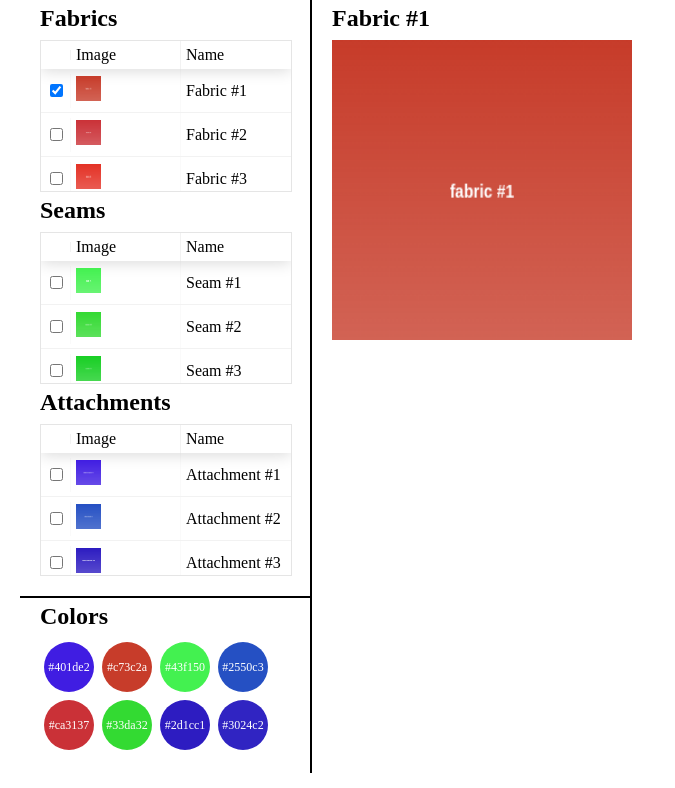
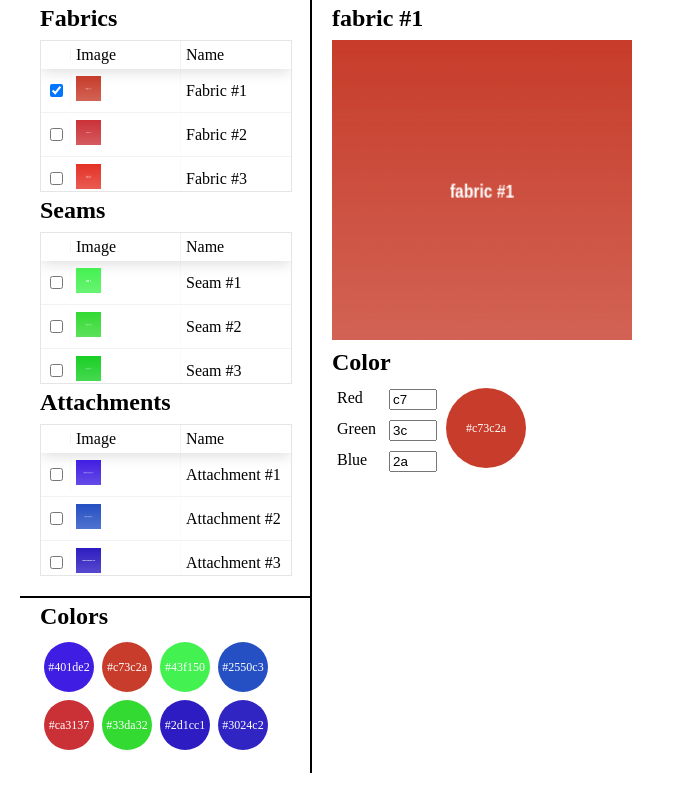
Before and after one commit to michael5891/react-webpack-babel-less, a React app: page / in a window 1280 px wide. Both pictures are taken after a click on the element 56 px from the left and 90 px from the top of the page. Shown: the top 788 px of the page, without its empty margins (0-675 px from the left). Built offline with nearby package versions, Linux system fonts and the light colour scheme.

Commit message:
Single record color input Use lodash for optimized unique by filter

```diff
--- a/package.json
+++ b/package.json
@@ -33,6 +33,7 @@
   },
   "dependencies": {
     "less": "^3.9.0",
+    "lodash": "^4.17.15",
     "react-table": "^6.10.0"
   },
   "husky": {
--- a/src/components/App.js
+++ b/src/components/App.js
@@ -9,6 +9,14 @@ function getData(startIndex=0) {
     MATERIALS.getList(startIndex, resolve)
   })
 }
+
+/* TODO:
+1) add styled layout system
+2) typescript?
+3) Redux?
+4) pureComponents?
+5) lodash?
+*/
 
 class App extends Component {
 
@@ -25,6 +33,9 @@ class App extends Component {
 
   async componentDidMount() {
     const data = await getData();
+
+    // Convert int to hex rgb
+    data.map((record) => record.colorRGB = `#${record.color.toString(16)}`);
 
     console.log('Data:', data);
 
--- a/src/components/details_container/single_record/single_record.js
+++ b/src/components/details_container/single_record/single_record.js
@@ -1,19 +1,49 @@
 import React from 'react'
 import './single_record.less';
+import { MaterialColor } from '../../material_palate/palate';
 
-const RecordHeader = ({ record }) => {
-  return <h2 className={'materialNaming'}>{ record.name }</h2>;
+const RecordImg = ({ src }) => {
+  return <img src={src} width="300" height="300"/>;
 }
 
-const RecordImg = ({ record }) => {
-  return <img src={record.imgSrc} width="300" height="300"/>;
-}
+const KeyValueInput = ({ name, value, onChange }) => {
+  return (
+    <div className={'keyValueInput'}>
+      <label htmlFor={name}>{name}</label>
+      <input name={name} type="text" value={value} onChange={onChange}/>
+    </div>
+  );
+};
+
+const RgbInput = ({ color }) => {
+  const rgb = color.match(/(?<=.{1}).{1,2}/g);
+  return (
+    <div className={'rgbInput'}>
+      <KeyValueInput name={'Red'} value={rgb[0]} />
+      <KeyValueInput name={'Green'} value={rgb[1]} />
+      <KeyValueInput name={'Blue'} value={rgb[2]} />
+    </div>
+  );
+};
+
+const ColorInput = ({ color }) => {
+  return (
+    <>
+      <h2>Color</h2>
+      <div className={'colorInput'}>
+        <RgbInput color={color}/>
+        <MaterialColor className={'test'} color={color} size={'large'}/>
+      </div>
+    </>
+  );
+};
 
 export const SingleRecordDetails = ({ record }) => {
   return (
-    <div>
-      <RecordHeader record={ record }/>
-      <RecordImg record={ record }/>
-    </div>
+    <>
+      <h2>{ record.name }</h2>
+      <RecordImg src={ record.imgSrc }/>
+      <ColorInput color={ record.colorRGB }/>
+    </>
   );
 };
--- a/src/components/details_container/single_record/single_record.less
+++ b/src/components/details_container/single_record/single_record.less
@@ -0,0 +1,30 @@
+.flexRow {
+  display: flex;
+  flex-direction: row;
+}
+
+.flexColumn {
+  display: flex;
+  flex-direction: column;
+}
+
+.rgbInput {
+  .flexColumn;
+}
+
+.colorInput {
+  .flexRow;
+}
+
+.keyValueInput {
+  width: 100px;
+  padding: 5px;
+  input {
+    float: right;
+    width: 40%;
+  }
+}
+
+.test {
+  fload: right;
+}
--- a/src/components/material_palate/palate.js
+++ b/src/components/material_palate/palate.js
@@ -1,21 +1,21 @@
 import React from 'react'
+import { uniqBy } from 'lodash';
 import './palate.less'
 
-export const MaterialColor = ({ color }) => {
+export const MaterialColor = ({ color, size = 'small' }) => {
   return (
-    <div className="labeledCircle activeCircle" style={{ backgroundColor: color }}>
+    <div className={`labeledCircle activeCircle ${size}`} style={{ backgroundColor: color }}>
       {color}
     </div>
   )
 }
 
 export const MaterialPalate = ({ records }) => {
-  const colors = records.map((record) => `#${record.color.toString(16)}`)
-  const uniqueColorSet = [...new Set(colors)]
-
   return (
     <div className={'palateContainer'}>
-      { uniqueColorSet.map((color) => <MaterialColor key={color} color={color}/>) }
+      { uniqBy(records, 'colorRGB').map((record) =>
+        <MaterialColor key={record.color} color={record.colorRGB}/>
+      ) }
     </div>
   )
 }
--- a/src/components/material_palate/palate.less
+++ b/src/components/material_palate/palate.less
@@ -3,6 +3,21 @@
   width: 50px;
   border-radius: 50%;
   margin: 4px;
+}
+
+.labeledCircle.small {
+  height: 50px;
+  width: 50px;
+}
+
+.labeledCircle.medium {
+  height: 60px;
+  width: 60px;
+}
+
+.labeledCircle.large {
+  height: 80px;
+  width: 80px;
 }
 
 .labeledCircle {
```
Also changed, not shown: 1 other file (tests, documents, lock files or other folders).
